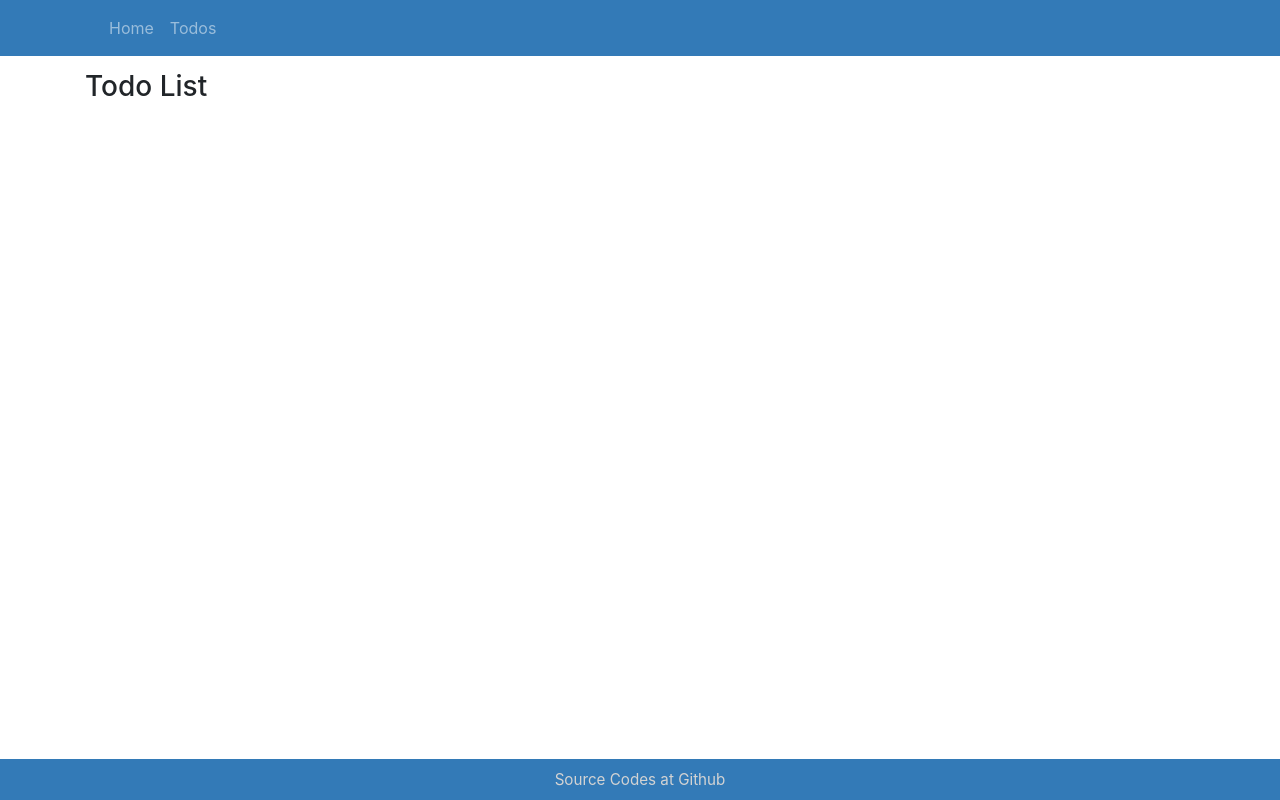
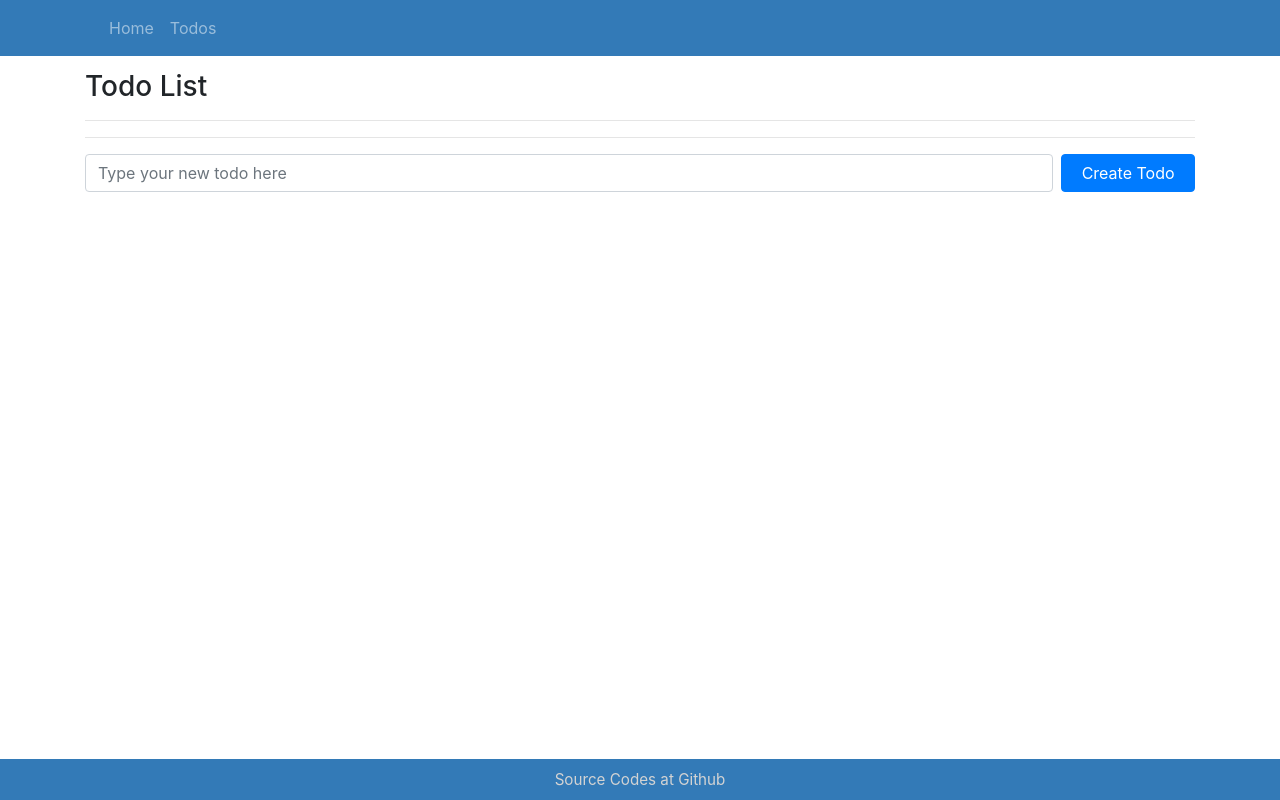
Before and after one commit to BrycenG007/React-Django-Docker, a React (Create React App) app in the folder frontend/: page /todos in a window 1280 px wide. Built offline with nearby package versions, Linux system fonts and the light colour scheme.

Commit message:
Add form and list components

```diff
--- /dev/null
+++ b/frontend/src/components/todo/NewTodoForm.js
@@ -0,0 +1,44 @@
+import React, { Component, Fragment } from 'react';
+import { Form, Row, Col, FormGroup, Input, Label, Button } from 'reactstrap';
+
+class NewTodoForm extends Component {
+  state = {
+    todo: ''
+  };
+
+  onCreateTodo = (event) => {
+    event.preventDefault();
+  };
+
+  onChange = (event) => {
+    this.setState({
+      [event.target.name]: event.target.value
+    });
+  };
+
+  render() {
+    return (
+      <Form
+        className="d-flex"
+        onSubmit={this.onCreateTodo}
+      >
+        <Input
+          className="flex-grow-1"
+          type="text"
+          name="todo"
+          placeholder="Type your new todo here"
+          value={this.state.todo}
+          onChange={this.onChange}
+        />
+        <Button
+          color="primary"
+          style={{ width: "150px", marginLeft: "8px" }}
+        >
+          Create Todo
+        </Button>
+      </Form>
+    );
+  }
+}
+
+export default NewTodoForm;
--- /dev/null
+++ b/frontend/src/components/todo/TodoList.js
@@ -0,0 +1,13 @@
+import React, { Component, Fragment } from 'react';
+
+class TodoList extends Component {
+  render() {
+    return (
+      <Fragment>
+
+      </Fragment>
+    );
+  }
+}
+
+export default TodoList;
--- a/frontend/src/components/todo/TodoPage.js
+++ b/frontend/src/components/todo/TodoPage.js
@@ -1,10 +1,16 @@
 import React, { Component, Fragment } from 'react';
+import NewTodoForm from './NewTodoForm';
+import TodoList from './TodoList';
 
 class TodoPage extends Component {
   render() {
     return (
       <Fragment>
         <h3>Todo List</h3>
+        <hr/>
+        <TodoList />
+        <hr/>
+        <NewTodoForm />
       </Fragment>
     );
   }
```
